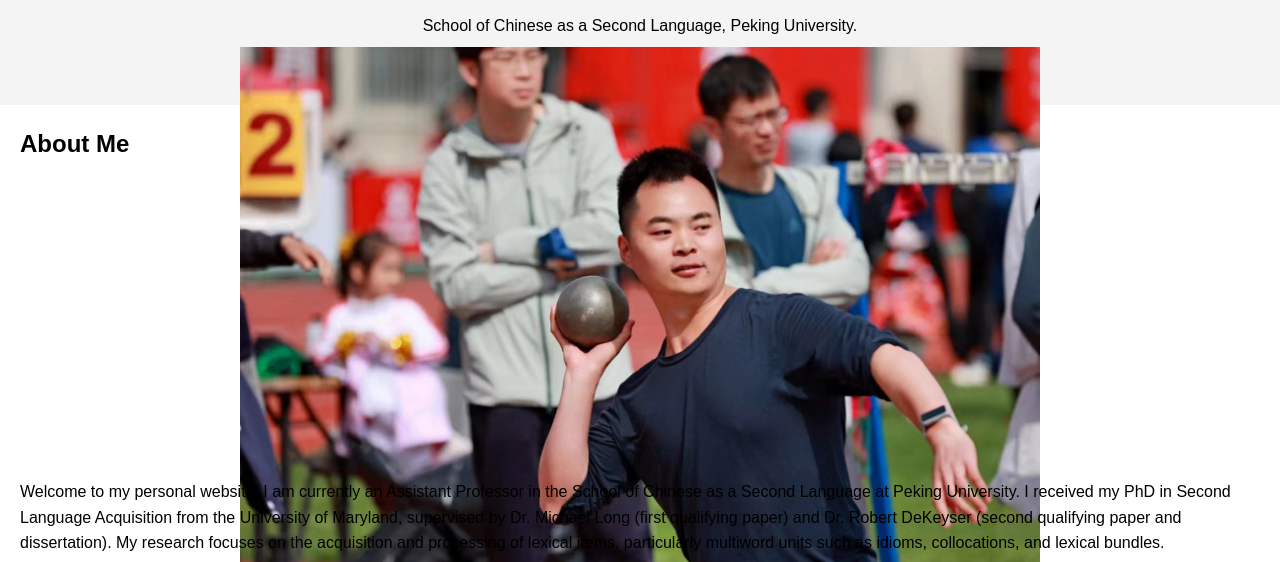
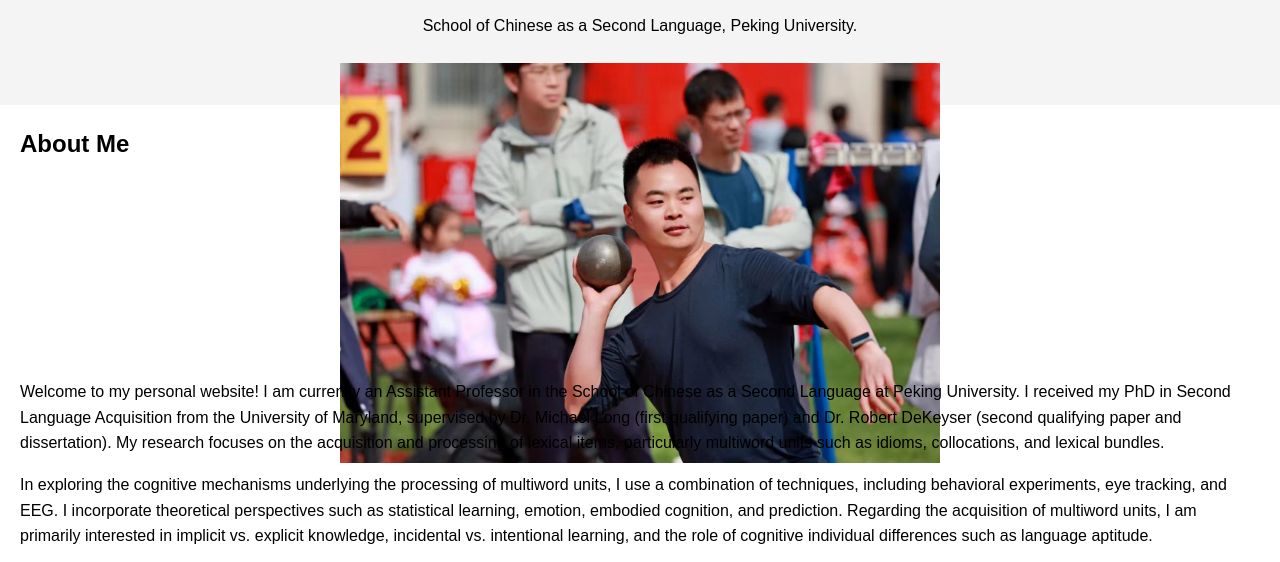
Before and after one commit to weiyisla/weiyisla.github.io, a plain HTML site: page index.html in a window 1280 px wide. Shown: the part 208-770 px from the top of the page. Drawn offline with Linux system fonts and the light colour scheme.

Commit message:
modify the size of the profile picture

```diff
--- a/index.html
+++ b/index.html
@@ -29,8 +29,8 @@
   <!-- About Me Section -->
   <section id="about">
     <h2>About Me</h2>
-    <div style="display: flex; justify-content: center; align-items: center; height: 300px;">
-    <img src="profile.jpg" alt="Profile Photo of Wei Yi" style=width:800px; height:autho;border-radiium:50%;">
+    <div style="display: flex; justify-content: center; align-items: center; height: 200px;">
+    <img src="profile.jpg" alt="Profile Photo of Wei Yi" style=width:600px; height:autho;border-radiium:50%;">
     </div>
     <p>Welcome to my personal website! I am currently an Assistant Professor in the School of Chinese as a Second Language at Peking University. I received my PhD in Second Language Acquisition from the University of Maryland, supervised by Dr. Michael Long (first qualifying paper) and Dr. Robert DeKeyser (second qualifying paper and dissertation). My research focuses on the acquisition and processing of lexical items, particularly multiword units such as idioms, collocations, and lexical bundles.</p>
 <p>In exploring the cognitive mechanisms underlying the processing of multiword units, I use a combination of techniques, including behavioral experiments, eye tracking, and EEG. I incorporate theoretical perspectives such as statistical learning, emotion, embodied cognition, and prediction. Regarding the acquisition of multiword units, I am primarily interested in implicit vs. explicit knowledge, incidental vs. intentional learning, and the role of cognitive individual differences such as language aptitude.</p>
```
